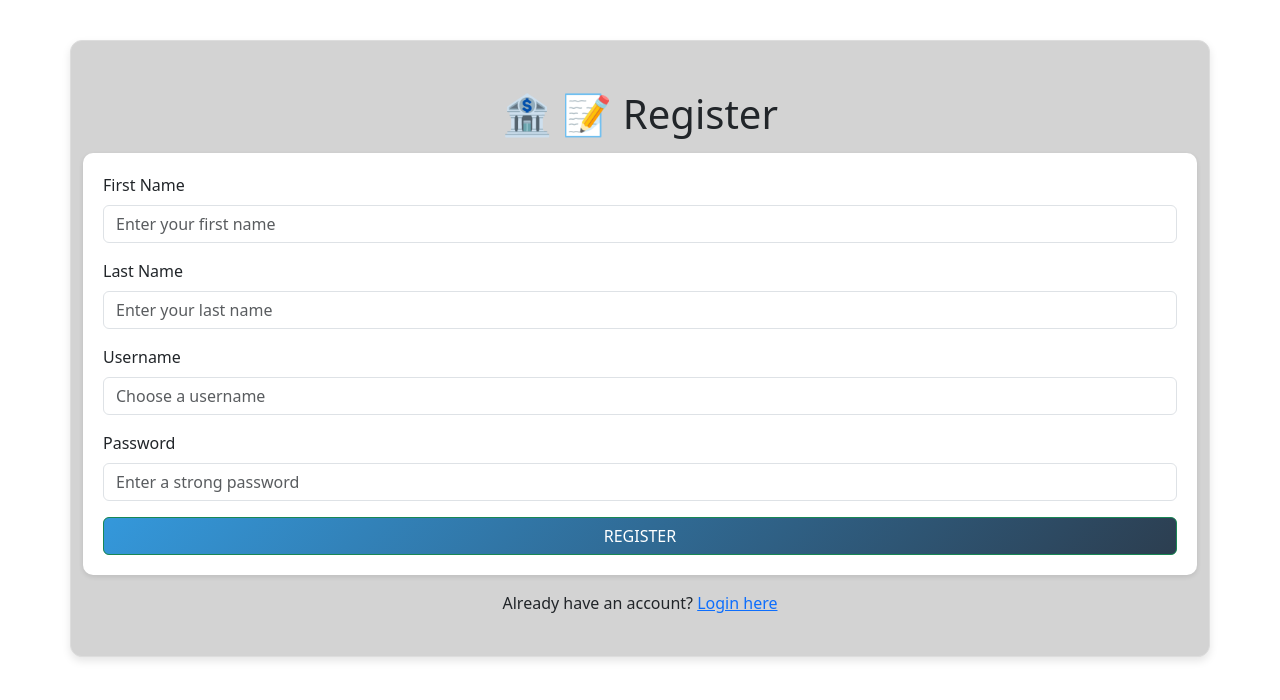
After one commit to bharath036/Mini-Bank, a Django app: page /register/ in a window 1280 px wide. The commit adds this page. Shown: the top 700 px of the page. Run offline with Django 5.2, Linux system fonts and the light colour scheme; data comes from the database, SQL or seed files in the repository.

Commit message:
added user login

```diff
--- a/digitalbank/templates/index.html
+++ b/digitalbank/templates/index.html
@@ -13,9 +13,11 @@
 
     <div class="container">
         <h1 class="text-center mt-4">🏦 Mini Bank</h1>
-
+        <div class="d-flex justify-content-end mt-4">
+        <a  class="btn" style="background-color: brown;width: 80px;" href="{% url 'logout_view' %}" >Logout</a>
+    </div>
         <!-- Available Balance Section -->
-        <div class="balance-box">
+        <div class="balance-box mt-4">
             <h2>Available Balance</h2>
             <p id="total-balance">&#8377;{{ current_balance }}</p>
         </div>
--- /dev/null
+++ b/digitalbank/templates/register.html
@@ -0,0 +1,47 @@
+{% load static %}
+<!DOCTYPE html>
+<html lang="en">
+<head>
+    <meta charset="UTF-8">
+    <meta name="viewport" content="width=device-width, initial-scale=1.0">
+    <title>Register - Mini Bank</title>
+    <link rel="stylesheet" href="{% static 'css/main.css' %}">
+    <link href="https://cdn.jsdelivr.net/npm/bootstrap@5.3.0/dist/css/bootstrap.min.css" rel="stylesheet">
+</head>
+<body>
+
+    <div class="container">
+        <h1 class="text-center mt-4">📝 Register</h1>
+
+        {% if messages %}
+            {% for message in messages %}
+                <div class="alert alert-info">{{ message }}</div>
+            {% endfor %}
+        {% endif %}
+
+        <form method="POST">
+            {% csrf_token %}
+            <div class="mb-3">
+                <label for="first_name" class="form-label">First Name</label>
+                <input type="text" name="first_name" class="form-control" placeholder="Enter your first name" required>
+            </div>
+            <div class="mb-3">
+                <label for="last_name" class="form-label">Last Name</label>
+                <input type="text" name="last_name" class="form-control" placeholder="Enter your last name" required>
+            </div>
+            <div class="mb-3">
+                <label for="username" class="form-label">Username</label>
+                <input type="text" name="username" class="form-control" placeholder="Choose a username" required>
+            </div>
+            <div class="mb-3">
+                <label for="password" class="form-label">Password</label>
+                <input type="password" name="password" class="form-control" placeholder="Enter a strong password" required>
+            </div>
+            <button type="submit" class="btn btn-success w-100">Register</button>
+        </form>
+
+        <p class="text-center mt-3">Already have an account? <a href="{% url 'login_view' %}">Login here</a></p>
+    </div>
+
+</body>
+</html>
--- /dev/null
+++ b/digitalbank/urls.py
@@ -0,0 +1,10 @@
+from django.urls import path
+from . import views
+
+urlpatterns = [
+    path('',views.index,name = "index"),
+    path('login/',views.login_view,name = "login_view"),
+    path('register/',views.register_view,name = "register_view"),
+    path('logout/',views.logout_view,name = "logout_view"),
+
+]
--- a/digitalbank/views.py
+++ b/digitalbank/views.py
@@ -1,7 +1,52 @@
 from django.shortcuts import render,redirect
 from .models import AddTransaction,CurrentBalance
+from django.contrib.auth.models import User
+from django.contrib.auth import authenticate,login,logout
+from django.contrib.auth.decorators import login_required
+from django.contrib import messages
 
 # Create your views here.
+def login_view(request):
+    if request.method == "POST":
+        username = request.POST.get('username')
+        password = request.POST.get('password')
+        user = authenticate(username = username, password=password)
+        if user is None:
+            messages.success(request,'Invali user or password incorrect')
+            return redirect('login_view')
+
+        login(request,user)
+        return redirect('index')
+
+    return render(request,'login.html')
+
+def register_view(request):
+    if request.method == 'POST':
+        username = request.POST.get('username')
+        password = request.POST.get('password')
+        first_name = request.POST.get('first_name')
+        last_name = request.POST.get('last_name')
+
+        user = User.objects.filter(username=username)
+        if user.exists():
+            messages.success(request,'Username already taken')
+            return redirect('register_view')
+
+        user = User.objects.create(
+            username=username,
+            password = password,
+            first_name = first_name,
+            last_name = last_name
+        )
+        user.set_password(password)
+        user.save()
+        messages.success(request,'Account created')
+        return redirect('login_view')
+    return render(request,'register.html')
+
+def logout_view(request):
+    logout(request)
+    return redirect('login_view')
 '''
 def index(request):
     print("inside index.html")
@@ -24,7 +69,7 @@ def index(request):
     return render(request,"index.html")
 '''
 
-
+@login_required(login_url="login_view")
 def index(request):
     #print("inside index.html")
     if request.method == "POST":
--- a/mini_bank_app/middleware/RequestLoggingMiddleware.py
+++ b/mini_bank_app/middleware/RequestLoggingMiddleware.py
@@ -11,9 +11,9 @@ class RequestLogging:
             request_type = request_info.method ,
             request_method = request_info.path
         )
-        print(self.get_response(request))
+        #print(self.get_response(request))
         #print(request_info)
         #print('request_tyoe',request_info.method)
         #print('request_method',request_info.path)
-        print("request_info:",vars(request_info))
+        #print("request_info:",vars(request_info))
         return self.get_response(request)
--- a/mini_bank_app/settings.py
+++ b/mini_bank_app/settings.py
@@ -124,6 +124,7 @@ TIME_ZONE = 'UTC'
 USE_I18N = True
 
 USE_TZ = True
+LOGIN_URL = '/login'
 
 
 # Static files (CSS, JavaScript, Images)
--- a/mini_bank_app/urls.py
+++ b/mini_bank_app/urls.py
@@ -15,10 +15,19 @@ Including another URLconf
     2. Add a URL to urlpatterns:  path('blog/', include('blog.urls'))
 """
 from django.contrib import admin
-from django.urls import path
-from digitalbank.views import index
+from django.urls import path,include
+from django.conf.urls.static import static
+from django.conf import settings
+from django.contrib.staticfiles.urls import staticfiles_urlpatterns
 
 urlpatterns = [
-    path('',index,name="index"),
+    path('',include('digitalbank.urls')),
     path('admin/', admin.site.urls),
 ]
+
+if settings.DEBUG:
+        urlpatterns += static(settings.MEDIA_URL,
+                              document_root=settings.MEDIA_ROOT)
+
+
+urlpatterns += staticfiles_urlpatterns()
```
Also changed, not shown: digitalbank/templates/login.html (added, +39 -0 lines).
